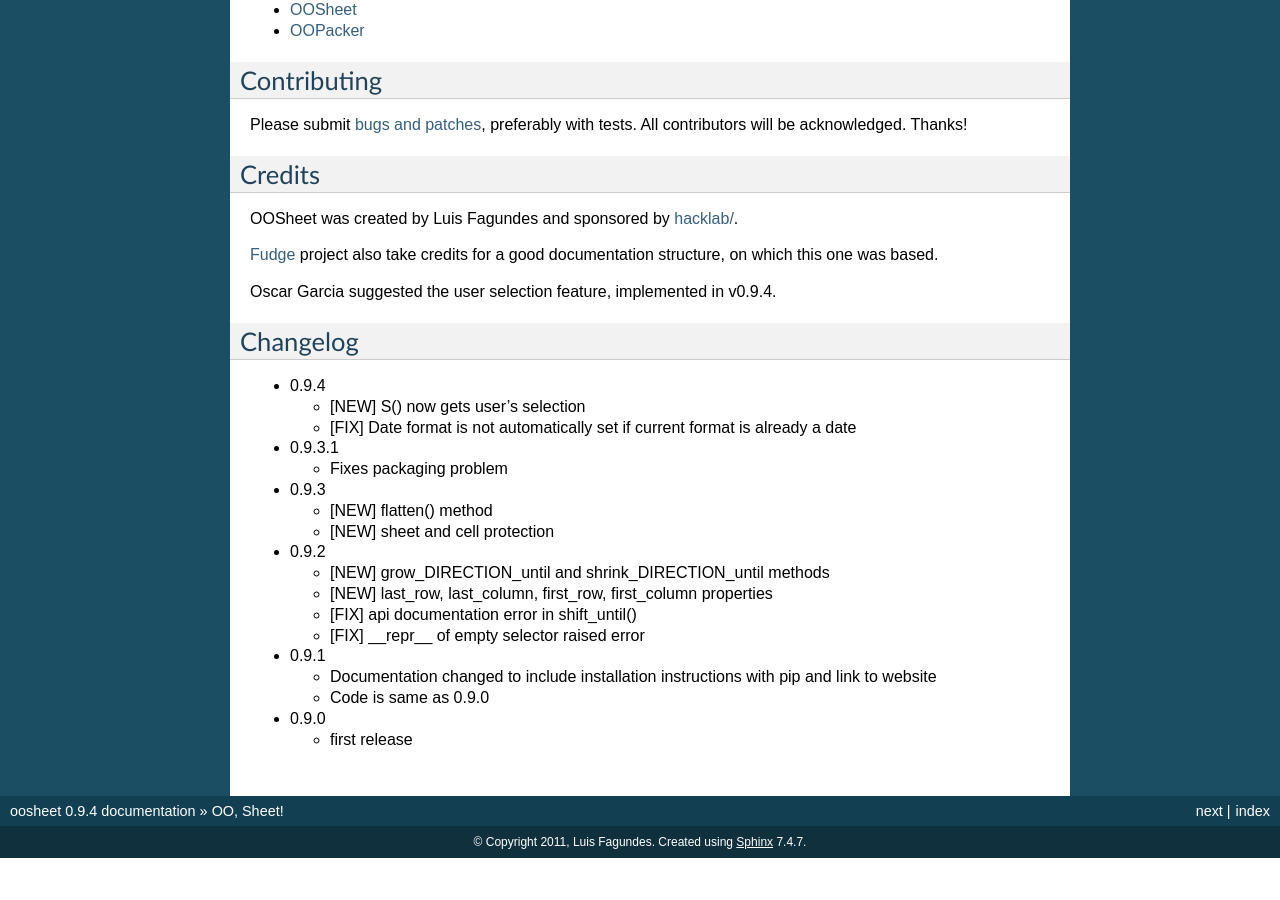
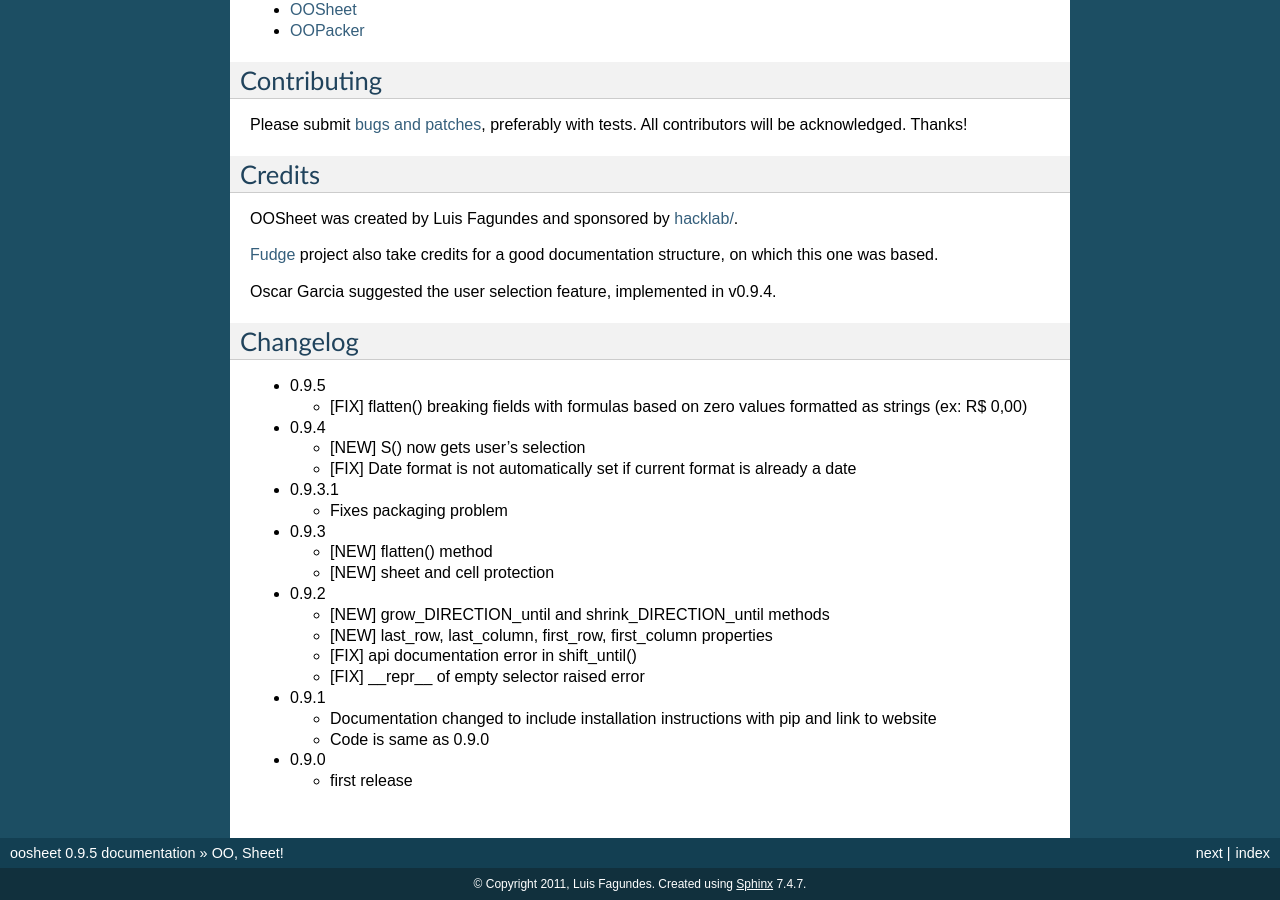
Before and after one commit to lfagundes/oosheet, a Sphinx documentation site: the page built from docs/index.rst, in a window 1280 px wide and 900 px high, scrolled down 1635 px. Built offline with Sphinx 7.4.7, drawn with Linux system fonts in a browser that asks for light colours; before the commit the page ends 2493 px from its top, so only the background shows below that; some of the changed text lies outside the part shown.

```diff
--- a/docs/index.rst
+++ b/docs/index.rst
@@ -89,6 +89,10 @@ Oscar Garcia suggested the user selection feature, implemented in v0.9.4.
 Changelog
 =========
 
+- 0.9.5
+
+  - [FIX] flatten() breaking fields with formulas based on zero values formatted as strings (ex: R$ 0,00)
+
 - 0.9.4
 
   - [NEW] S() now gets user's selection
--- a/setup.py
+++ b/setup.py
@@ -2,7 +2,7 @@ from setuptools import setup, find_packages
 import os
 
 setup(name = 'oosheet',
-      version = '0.9.4',
+      version = '0.9.5',
       description = 'OpenOffice.org Spreadsheet scripting library',
       long_description = open(os.path.join(os.path.dirname(__file__), "README")).read(),
       author = "Luis Fagundes",
```
